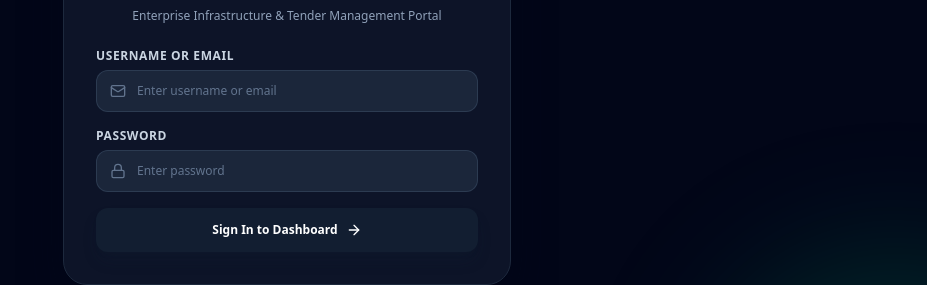
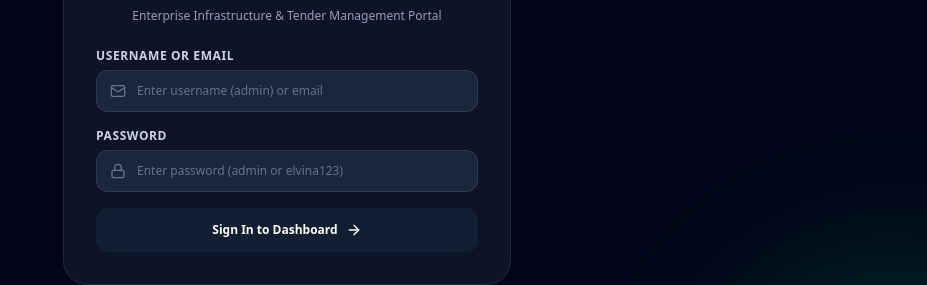
Before and after one commit to skeneticdigital/tender-software, a React (Vite) app: page / in a window 1280 px wide. Shown: the part 327-612 px from the top of the page, without its empty margins (353-1280 px from the left). Built offline with nearby package versions, Linux system fonts and the light colour scheme.

Commit message:
Disable browser password breach warnings by using custom input attributes and password options

```diff
--- a/src/pages/LoginPage.tsx
+++ b/src/pages/LoginPage.tsx
@@ -46,7 +46,7 @@ export const LoginPage: React.FC = () => {
         </div>
 
         {/* Login Form */}
-        <form onSubmit={handleSubmit} className="space-y-4">
+        <form onSubmit={handleSubmit} autoComplete="off" data-lpignore="true" className="space-y-4">
           {error && (
             <div className="p-3.5 bg-rose-500/10 border border-rose-500/30 rounded-xl text-rose-400 text-xs font-semibold flex items-center gap-2">
               <span className="w-2 h-2 rounded-full bg-rose-500 shrink-0" />
@@ -62,10 +62,12 @@ export const LoginPage: React.FC = () => {
               <Mail className="absolute left-3.5 top-1/2 -translate-y-1/2 w-4 h-4 text-slate-500" />
               <input
                 type="text"
+                name="user_identifier_field"
+                autoComplete="off"
                 required
                 value={identifier}
                 onChange={(e) => setIdentifier(e.target.value)}
-                placeholder="Enter username or email"
+                placeholder="Enter username (admin) or email"
                 className="w-full pl-10 pr-4 py-3 bg-slate-800/90 border border-slate-700/80 rounded-xl text-xs text-white placeholder-slate-500 focus:outline-none focus:ring-2 focus:ring-blue-500 focus:border-transparent transition-all font-medium"
               />
             </div>
@@ -79,10 +81,13 @@ export const LoginPage: React.FC = () => {
               <Lock className="absolute left-3.5 top-1/2 -translate-y-1/2 w-4 h-4 text-slate-500" />
               <input
                 type="password"
+                name="user_access_pass_field"
+                autoComplete="new-password"
+                data-lpignore="true"
                 required
                 value={password}
                 onChange={(e) => setPassword(e.target.value)}
-                placeholder="Enter password"
+                placeholder="Enter password (admin or elvina123)"
                 className="w-full pl-10 pr-4 py-3 bg-slate-800/90 border border-slate-700/80 rounded-xl text-xs text-white placeholder-slate-500 focus:outline-none focus:ring-2 focus:ring-blue-500 focus:border-transparent transition-all font-medium"
               />
             </div>
```
